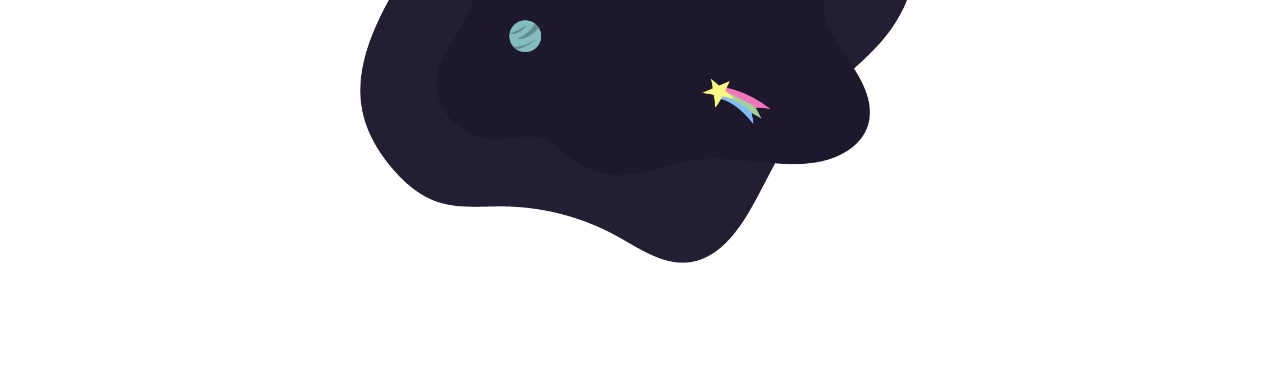
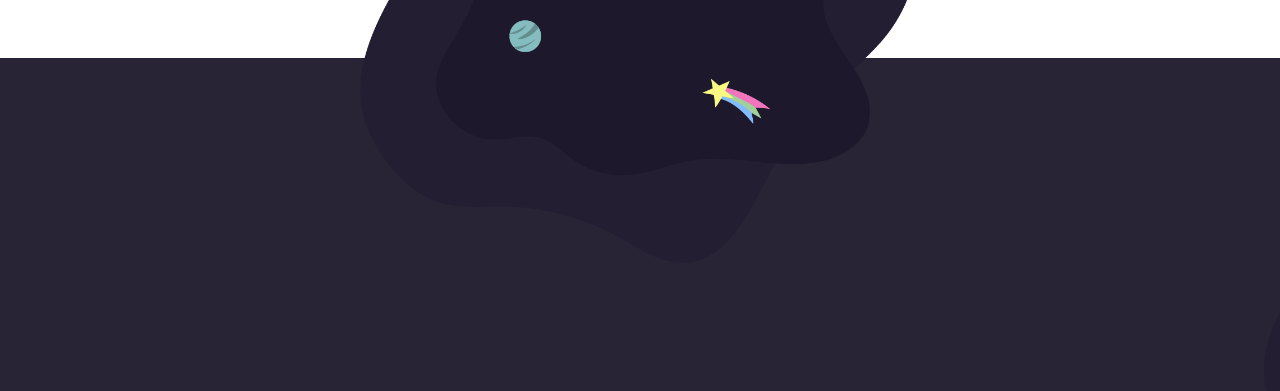
Before and after one commit to kpomm/simple-website, a plain HTML site: page index.html in a window 1280 px wide. Shown: the part 409-800 px from the top of the page. Drawn offline with Linux system fonts and the light colour scheme.

Commit message:
Fixed img path again

```diff
--- a/css/styles.css
+++ b/css/styles.css
@@ -10,7 +10,7 @@
 }
 
 body {
-	background-image: url("./img/background.png");
+	background-image: url("../img/background.png");
 
 	background-position: center;
 	background-repeat: no-repeat;
```
